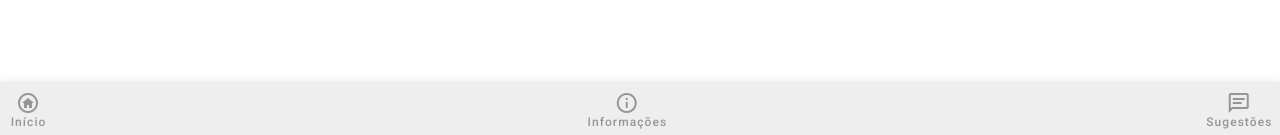
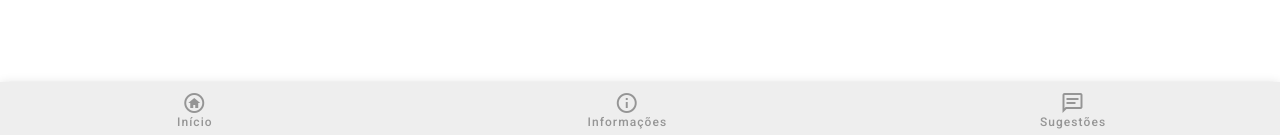
Before and after one commit to dev-adriano-lira/HackathonIterisFakeNews, a Vue app: page / in a window 1280 px wide. Shown: the part 662-797 px from the top of the page. Built offline with nearby package versions, Linux system fonts and the light colour scheme; no server answers.

Commit message:
Espaçamento icones barra

```diff
--- a/src/components/shared/AppBarraNavegacao.vue
+++ b/src/components/shared/AppBarraNavegacao.vue
@@ -5,7 +5,7 @@
 
     app grow>
 
-    <v-row align="center"  direction="center" justify="space-between">
+    <v-row align="center"  direction="center" justify="space-around">
       <router-link to="/">
       <v-btn depressed  large plain align="center" justify="space-around">
         <span>Início</span>
```
